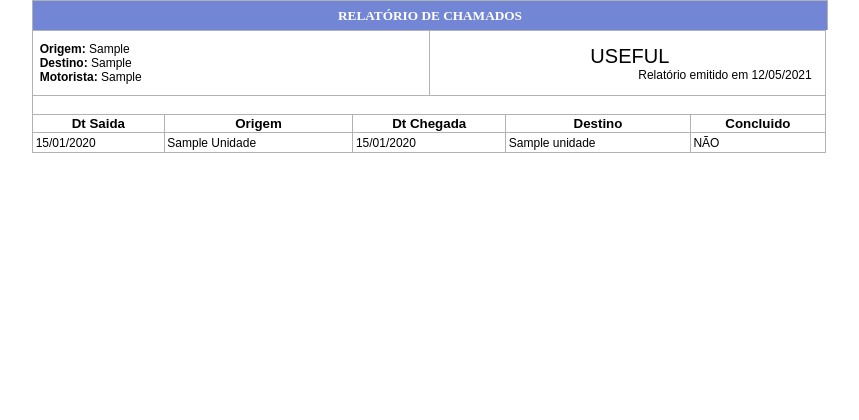
After one commit to MarceloGouveia77/teste_useful, a Django app: template empresa/templates/movimentacao/relatorio.html in a window 1280 px wide. The commit adds this page. Shown: the top 420 px of the page, without its empty margins (211-1070 px from the left). Run offline with Django 3.2, Linux system fonts and the light colour scheme; tables that the repository leaves empty hold one stand-in row (values such as "Sample post"); the template is opened without the code that fills it: values that come from a table or form of the project are taken from there, most other values are stand-ins (such as "Sample title", 1, 10 or a date in 2020).

Commit message:
feat: relatorio movimentacoes

```diff
--- a/core/templates/core/base.html
+++ b/core/templates/core/base.html
@@ -38,7 +38,7 @@
                             <a href="{% url 'motorista:listar_motoristas' %}">Todos</a>
                         </li>
                         <li>
-                            <a href="#">Cadastrar</a>
+                            <a href="javascript:void(0);" data-href="{% url 'motorista:cadastrar_motorista' %}" class="openPopup">Cadastrar</a>
                         </li>
                         <li>
                             <a href="#">Relatório</a>
@@ -52,7 +52,7 @@
                             <a href="{% url 'empresa:listar_unidades' %}">Todas</a>
                         </li>
                         <li>
-                            <a href="#">Cadastrar</a>
+                            <a href="javascript:void(0);" data-href="{% url 'empresa:cadastrar_unidade' %}" class="openPopup">Cadastrar</a>
                         </li>
                         <li>
                             <a href="#">Relatório</a>
@@ -60,7 +60,7 @@
                     </ul>
                 </li>
                 <li class="{{ relatorio_active }}">
-                    <a href="#"><i class="fas fa-file-pdf pr-1 pl-1"></i> Relatório</a>
+                    <a href="javascript:void(0);" class="openPopup" data-href="{% url 'empresa:gerar_relatorio' %}"><i class="fas fa-file-pdf pr-1 pl-1"></i> Relatório</a>
                 </li>
             </ul>
         </nav>
--- /dev/null
+++ b/empresa/templates/movimentacao/relatorio.html
@@ -0,0 +1,166 @@
+{% load static %}
+<!DOCTYPE html>
+<html lang="pt-br">
+
+<head>
+  <meta http-equiv=Content-Type content="text/html; charset=utf-8">
+  <meta name="Relatório" content="Teste">
+  <title>Relatório - Trechos</title>
+
+  <style type="text/css">
+
+    @media print {
+
+      body {
+        padding: 0;
+        display:table;
+        table-layout:fixed;
+        margin: 6mm 10mm 6mm 10mm;
+        box-shadow: 0;
+      }
+
+      @page{
+        size: A4;
+        margin: 6mm 10mm 6mm 10mm;
+        padding: 0;
+        box-shadow: 0;
+      }
+
+    }
+
+    body {
+      background-color: #fff;
+      -webkit-transition: left 500ms;
+      transition: left 500ms;
+      max-width: 595.5pt;
+      max-height: 842.0pt;
+      margin: auto;
+      background-repeat: repeat-x;
+    }
+    @page {
+      background: white;
+      display: block;
+      margin: 0mm 10mm 0mm 10mm;
+      box-shadow: 0 0 0.5cm rgba(0, 0, 0, 0.5);
+      word-wrap: break-word;
+    }
+
+    /* Page Definitions */
+    @page Conteudo {
+      size: 595.5pt 842.0pt;
+      margin: 4.0pt 4.0pt 4.0pt 4.0pt;
+      page-break-after: always;
+
+    }
+
+    div.Conteudo {
+      background-color: #fff;
+      width: 595.5pt;
+      height: 842.0pt;
+      page-break-after: always;
+    }
+
+    /* tr:nth-child(even) {
+      background-color: #e9e9e9;
+    } */
+
+    table {
+      border-top: 1px solid #b0b3b6;
+      margin-top: 10pt;
+      padding: 10pt 0 10pt 0;
+      font-family: sans-serif;
+      font-size: 10pt;
+      width: 100%;
+      border-collapse: collapse;
+    }
+    .subs {
+        margin: 0;
+    }
+
+    th {
+      border: 1px solid #b0b3b6;
+    }
+
+    td {
+      border: 1px solid #b0b3b6;
+      padding: 2pt;
+      font-size: 9pt;
+    }
+
+    thread {
+      display:table-header-group;
+    }
+    tfoot {
+      display:table-footer-group;
+    }
+    .infos p {
+      margin: 0;
+      text-align: left;
+    }
+  </style>
+
+</head>
+
+<body lang='PT-BR'>
+
+  <div class="Conteudo">
+      <div class="row">
+        <div class="titulo" style="border: 1px solid #b0b3b6; text-align: center; border-bottom: none; width: 100%; background: #7386D5; color: white;">
+            <h5 style="padding: 5pt 0 5pt 0; margin: 0;">RELATÓRIO DE CHAMADOS</h5>
+        </div>
+      </div>
+
+      <div class="row">
+        <table style="margin-top: 0;">
+          <tbody>
+            <tr>
+              <td class="infos" style="padding: 0; padding-left: 5pt; width: 50%;">
+                <p><b>Origem:</b> {{ origem_str }}</p>
+                <p><b>Destino:</b> {{ destino_str }}</p>
+                <p><b>Motorista:</b> {{ motorista_str }}</p>
+              </td>
+              <td style="padding: 10pt; width: 50%;">
+                <span style="margin-bottom: 16%; margin-top: 18.2%; margin-left: 40%; font-size: 15pt;">USEFUL</span>
+                <p style="margin: 0; text-align: right;">Relatório emitido em {% now "d/m/Y" %}</p>
+              </td>
+            </tr>
+          </tbody>
+        </table>
+      </div>
+
+      <div class="row">
+        <div style="border-right: 1px solid #b0b3b6; border-left: 1px solid #b0b3b6;">
+          &nbsp;
+        </div>
+      </div>
+
+      <div class="row">
+        <table style="margin-bottom: 9.1pt; margin-top: 9.1pt; margin-top: 0;">
+            <thead>
+              <tr>
+                <th>Dt Saida</th>
+                <th>Origem</th>
+                <th>Dt Chegada</th>
+                <th>Destino</th>
+                <th>Concluido</th>
+            </tr>
+            </thead>
+            <tbody>
+                {% for movimentacao in movimentacoes %}
+                <tr>
+                    <td>{{ movimentacao.obter_data_saida }}</td>
+                    <td>{{ movimentacao.origem|title }}</td>
+                    <td>{{ movimentacao.obter_data_chegada|title }}</td>
+                    <td>{{ movimentacao.destino|lower|capfirst }}</td>
+                    <td>{% if movimentacao.status %} OK {% else %} NÃO {% endif %}</td>
+                </tr>
+                {% endfor %}
+            </tbody>
+        </table>
+    </div>
+  </div>
+
+
+</body>
+
+</html>
--- a/empresa/urls.py
+++ b/empresa/urls.py
@@ -8,5 +8,6 @@ urlpatterns = [
     path('unidades/', views.listar_unidades, name='listar_unidades'),
     path('unidades/cadastrar', views.cadastrar_unidade, name='cadastrar_unidade'),
     path('unidades/detalhe/<int:pk>/', views.detalhe_unidade, name='detalhe_unidade'),
-    path('unidades/editar/<int:pk>/', views.editar_unidade, name='editar_unidade')
+    path('unidades/editar/<int:pk>/', views.editar_unidade, name='editar_unidade'),
+    path('movimentacoes/relatorio', views.gerar_relatorio, name='gerar_relatorio')
 ]
--- a/motorista/models.py
+++ b/motorista/models.py
@@ -15,6 +15,13 @@ class Movimentacao(models.Model):
     hora_saida = models.DateTimeField('Saida', auto_now_add=True)
     destino = models.ForeignKey(Unidade, related_name='Unidade_Destino', on_delete=models.CASCADE)
     hora_chegada = models.DateTimeField('Chegada', auto_now=True)
+    concluido = models.BooleanField('Concluido', default=False)
 
     def __str__(self):
         return f'Origem: {self.origem} / Destino: {self.destino}'
+
+    def obter_data_saida(self):
+        return self.hora_saida.strftime('%d/%m/%Y')
+
+    def obter_data_chegada(self):
+        return self.hora_chegada.strftime('%d/%m/%Y')
```
Also changed, not shown: empresa/templates/movimentacao/gerar_relatorio.html (added, +55 -0 lines), empresa/views.py (+34 -0 lines), motorista/migrations/0003_movimentacao_concluido.py (added).
